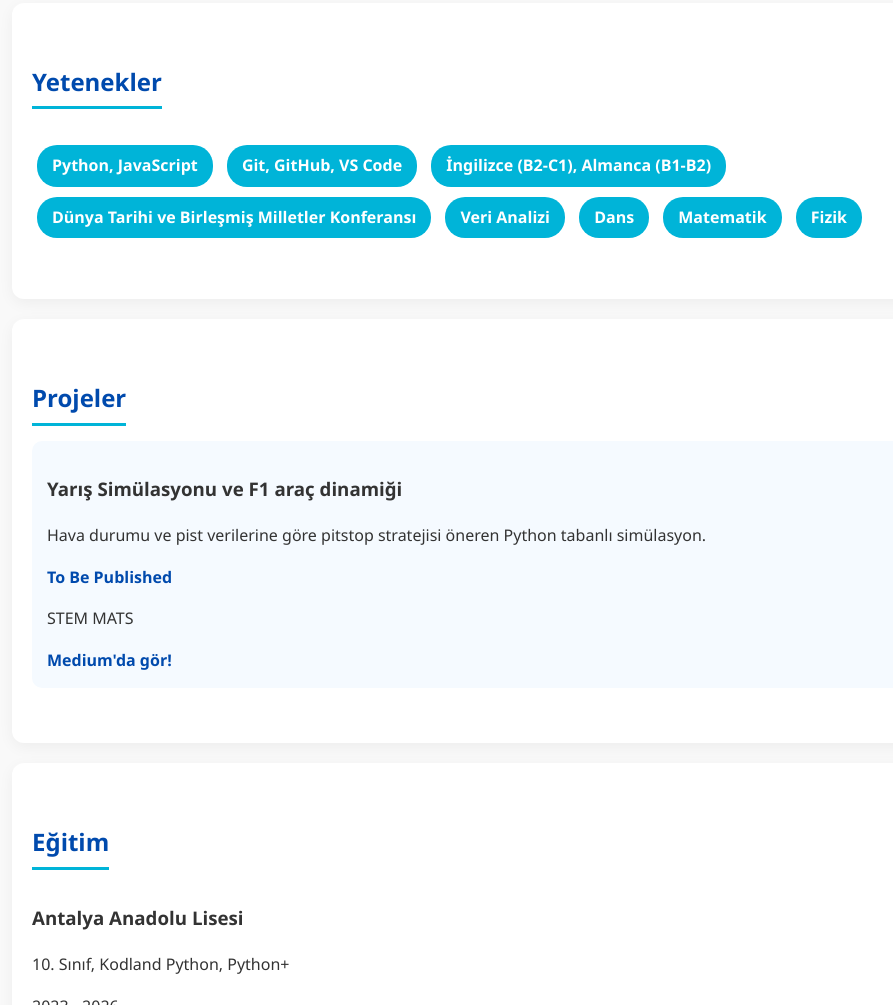
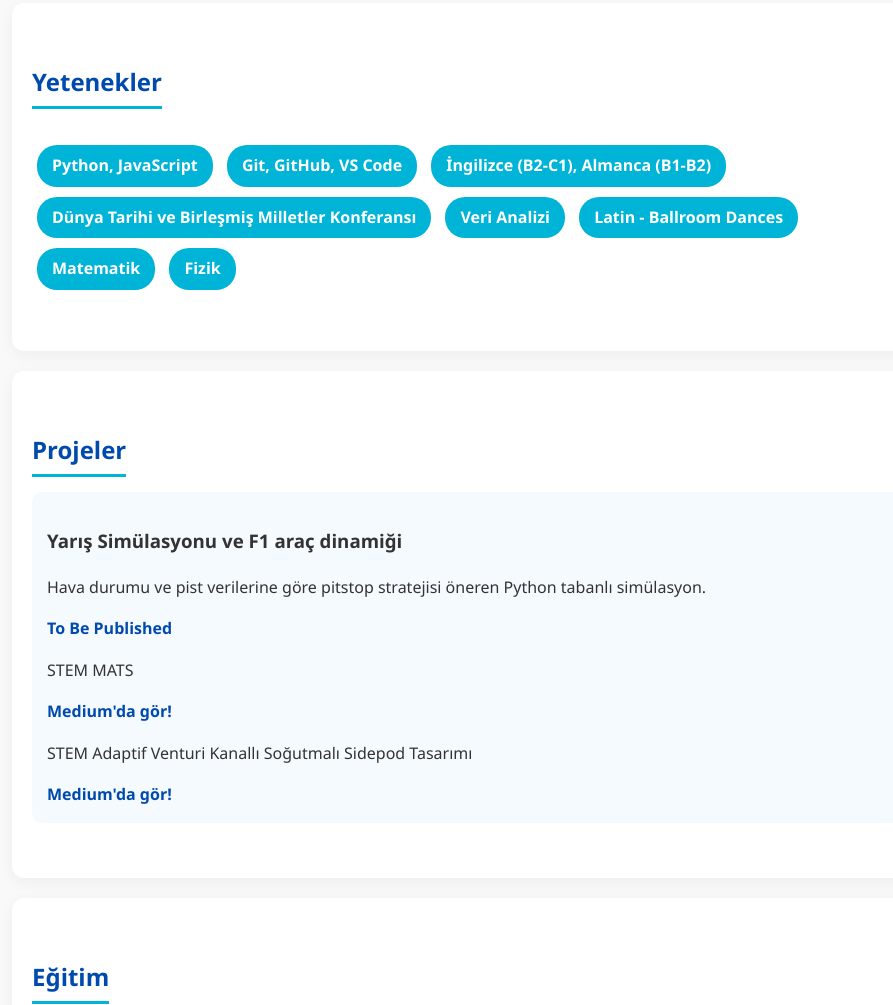
Before and after one commit to atayanki967/portfolio1, a plain HTML site: page index.html in a window 1280 px wide. Shown: the part 775-1780 px from the top of the page, without its empty margins (158-1051 px from the left). Drawn offline with Linux system fonts and the light colour scheme.

Commit message:
Update index.html

```diff
--- a/index.html
+++ b/index.html
@@ -29,7 +29,7 @@
             <li>İngilizce (B2-C1), Almanca (B1-B2)</li>
             <li>Dünya Tarihi ve Birleşmiş Milletler Konferansı</li>
             <li>Veri Analizi</li>
-            <li>Dans</li>
+            <li>Latin - Ballroom Dances </li>
             <li>Matematik</li>
             <li>Fizik</li>
         </ul>
@@ -44,6 +44,8 @@
             <a href="" target="_blank">To Be Published</a>
             <p>STEM MATS</p>
             <a href="https://medium.com/@kilincatayanki/stem-mats-stem-mekanik-ağırlık-transfer-sistemi-63643651bd45" target="_blank">Medium'da gör!</a>
+            <p>STEM Adaptif Venturi Kanallı Soğutmalı Sidepod Tasarımı</p>
+            <a href="https://medium.com/@kilincatayanki/adaptif-venturi-kanallı-soğutmalı-sidepod-tasarımı-8ebdb5f843af" target="_blank">Medium'da gör!</a>
 
         </div>
     </section>
```
